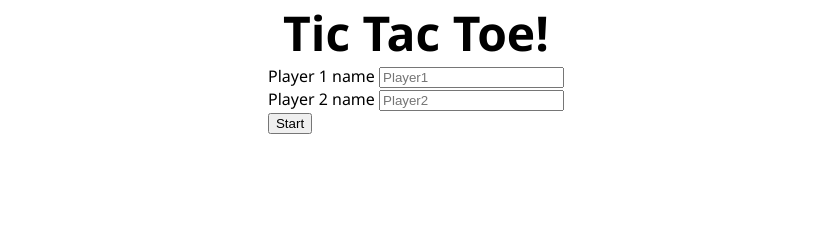
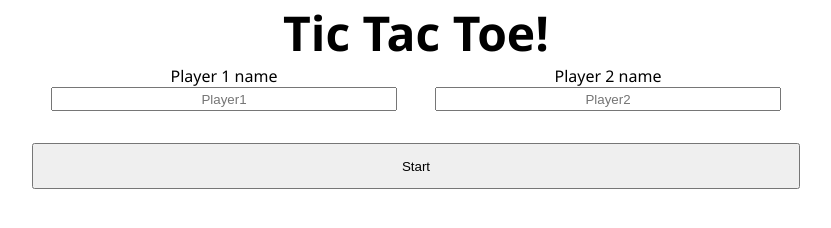
Before and after one commit to jacob-guerrero/odin-tic-tac-toe, a plain HTML site: page index.html in a window 1280 px wide. Shown: the whole page, without its empty margins (224-1055 px from the left). Drawn offline with Linux system fonts and the light colour scheme.

Commit message:
Change input style

```diff
--- a/style.css
+++ b/style.css
@@ -35,12 +35,46 @@ body {
     align-items: center;
 }
 
+.set-up {
+    width: 60vw;
+    display: grid;
+    grid-template-columns: 1fr 1fr;
+    grid-template-rows: 1fr 1fr;
+    row-gap: 2rem;
+}
+.players {
+    display: flex;
+    flex-direction: column;
+    align-items: center;
+}
+.name1 {
+    grid-column: 1/2;
+    grid-row: 1/2;
+}
+.name2 {
+    grid-column: 2/3;
+    grid-row: 1/2;
+}
+input {
+    display: block;
+    width: 90%;
+    height: 1.5rem;
+    text-align: center;
+}
+.start-reset {
+    grid-column: 1/3;
+    grid-row: 2/3;
+}
+
+
 .container {
     width: 60vw;
     height: 60vw;
     display: grid;
     grid-template-columns: 1fr;
     grid-template-rows: 1fr 1fr 1fr;
+
+    margin-top: 2rem;
 }
 .row {
     display: grid;
```
